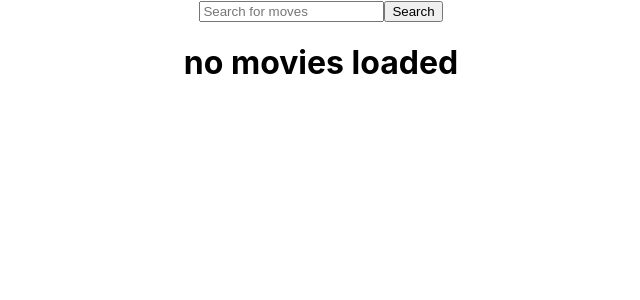
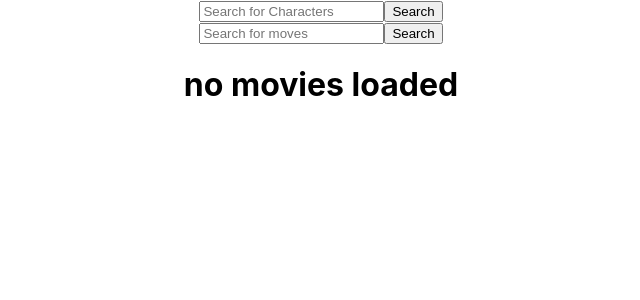
Before and after one commit to SDytewski/search, a React (Create React App) app: page / in a window 1280 px wide. Shown: the top 300 px of the page, without its empty margins (319-959 px from the left). Built offline with nearby package versions, Linux system fonts and the light colour scheme.

Commit message:
created search ui and states for starWars search

```diff
--- a/src/App.js
+++ b/src/App.js
@@ -1,10 +1,12 @@
 import './App.css';
+import Starwars from './components/Starwars.js'
 import Movielist from './components/Movielist.js'
+
 
 function App() {
   return (
     <div className="App">
-
+      <Starwars />
       <Movielist />
     </div>
   );
--- /dev/null
+++ b/src/components/Starwars.js
@@ -0,0 +1,371 @@
+import { useState, useEffect } from 'react';
+
+
+function Starwars() {
+    const [character, setCharacter] = useState([]);
+
+    // setting an array empty to use for my movies array
+
+    const [searchWars, setSearchWars] = useState('');
+
+    // setting a string to use for my search term
+
+    var starWars = {
+
+        "count": 82,
+
+        "next": '',
+
+        "previous": null,
+
+        "results": [
+
+            {
+
+                name: "Luke Skywalker",
+
+                height: "172",
+
+                mass: "77",
+
+                hair_color: "blond",
+
+                skin_color: "fair",
+
+                eye_color: "blue",
+
+                birth_year: "19BBY",
+
+                gender: "male",
+
+
+
+
+
+                species: [],
+
+
+
+                created: "2014-12-09T13:50:51.644000Z",
+
+                edited: "2014-12-20T21:17:56.891000Z",
+
+
+
+            },
+
+            {
+
+                name: "C-3PO",
+
+                height: "167",
+
+                mass: "75",
+
+                hair_color: "n/a",
+
+                skin_color: "gold",
+
+                eye_color: "yellow",
+
+                birth_year: "112BBY",
+
+                gender: "n/a",
+
+
+
+                "vehicles": [],
+
+                "starships": [],
+
+                created: "2014-12-10T15:10:51.357000Z",
+
+                edited: "2014-12-20T21:17:50.309000Z",
+
+
+
+            },
+
+            {
+
+                name: "R2-D2",
+
+                height: "96",
+
+                mass: "32",
+
+                hair_color: "n/a",
+
+                skin_color: "white, blue",
+
+                eye_color: "red",
+
+                birth_year: "33BBY",
+
+                gender: "n/a",
+
+
+
+                "vehicles": [],
+
+                "starships": [],
+
+                created: "2014-12-10T15:11:50.376000Z",
+
+                edited: "2014-12-20T21:17:50.311000Z",
+
+
+
+            },
+
+            {
+
+                name: "Darth Vader",
+
+                height: "202",
+
+                mass: "136",
+
+                hair_color: "none",
+
+                skin_color: "white",
+
+                eye_color: "yellow",
+
+                birth_year: "41.9BBY",
+
+                gender: "male",
+
+                species: [],
+
+                "vehicles": [],
+
+
+
+                created: "2014-12-10T15:18:20.704000Z",
+
+                edited: "2014-12-20T21:17:50.313000Z",
+
+
+
+            },
+
+            {
+
+                name: "Leia Organa",
+
+                height: "150",
+
+                mass: "49",
+
+                hair_color: "brown",
+
+                skin_color: "light",
+
+                eye_color: "brown",
+
+                birth_year: "19BBY",
+
+                gender: "female",
+
+
+
+                "starships": [],
+
+                created: "2014-12-10T15:20:09.791000Z",
+
+                edited: "2014-12-20T21:17:50.315000Z",
+
+
+
+            },
+
+            {
+
+                name: "Owen Lars",
+
+                height: "178",
+
+                mass: "120",
+
+                hair_color: "brown, grey",
+
+                skin_color: "light",
+
+                eye_color: "blue",
+
+                birth_year: "52BBY",
+
+                gender: "male",
+
+
+
+
+                species: [],
+
+                "vehicles": [],
+
+                "starships": [],
+
+                created: "2014-12-10T15:52:14.024000Z",
+
+                edited: "2014-12-20T21:17:50.317000Z",
+
+
+
+            },
+
+            {
+
+                name: "Beru Whitesun lars",
+
+                height: "165",
+
+                mass: "75",
+
+                hair_color: "brown",
+
+                skin_color: "light",
+
+                eye_color: "blue",
+
+                birth_year: "47BBY",
+
+                gender: "female",
+
+
+
+            },
+
+            {
+
+                name: "R5-D4",
+
+                height: "97",
+
+                mass: "32",
+
+                hair_color: "n/a",
+
+                skin_color: "white, red",
+
+                eye_color: "red",
+
+                birth_year: "unknown",
+
+                gender: "n/a",
+
+
+
+            },
+
+            {
+
+                name: "Biggs Darklighter",
+
+                height: "183",
+
+                mass: "84",
+
+                hair_color: "black",
+
+                skin_color: "light",
+
+                eye_color: "brown",
+
+                birth_year: "24BBY",
+
+                gender: "male",
+
+
+
+
+
+            },
+
+            {
+
+                name: "Obi-Wan Kenobi",
+
+                height: "182",
+
+                mass: "77",
+
+                hair_color: "auburn, white",
+
+                skin_color: "fair",
+
+                eye_color: "blue-gray",
+
+                birth_year: "57BBY",
+
+                gender: "male",
+
+
+
+                "films": [
+
+
+
+                ],
+
+                species: [],
+
+
+
+
+
+                created: "2014-12-10T16:16:29.192000Z",
+
+                edited: "2014-12-20T21:17:50.325000Z",
+
+
+
+            }
+
+        ]
+
+    }
+
+    const filteredArray = starWars.results.filter((item) => item.name !== "Owen Lars")
+
+    console.log(filteredArray)
+
+
+    return (
+        <div className='container-fluid movie-app'>
+            <div className='search'>
+                <input
+                    placeholder='Search for Characters'
+                    value={searchWars}
+                    onChange={(e) => setSearchWars(e.target.value)}
+                />
+
+                {/* setting the value to my search and on change calling the method to update the value to what the user types       */}
+                <button
+
+                    alt='search'
+                    onClick={() => starWars(searchWars)}
+                >
+                    Search
+                </button>
+
+
+                {/* Calling my function that runs the api call and sets it to what the user searches on button click            */}
+            </div>
+            <div className='row'>
+                {/* {character.length === 0 ? (<h1>no movies loaded</h1>) : (name.map((movie, index) => (
+                    <div key={index}>
+                        <h1>{movie.Title}</h1>
+                        <img src={movie.Poster} width="300" height="300"></img>
+                    </div>
+                )) */}
+
+
+            </div>
+        </div>
+    );
+}
+
+
+export default Starwars;
```
